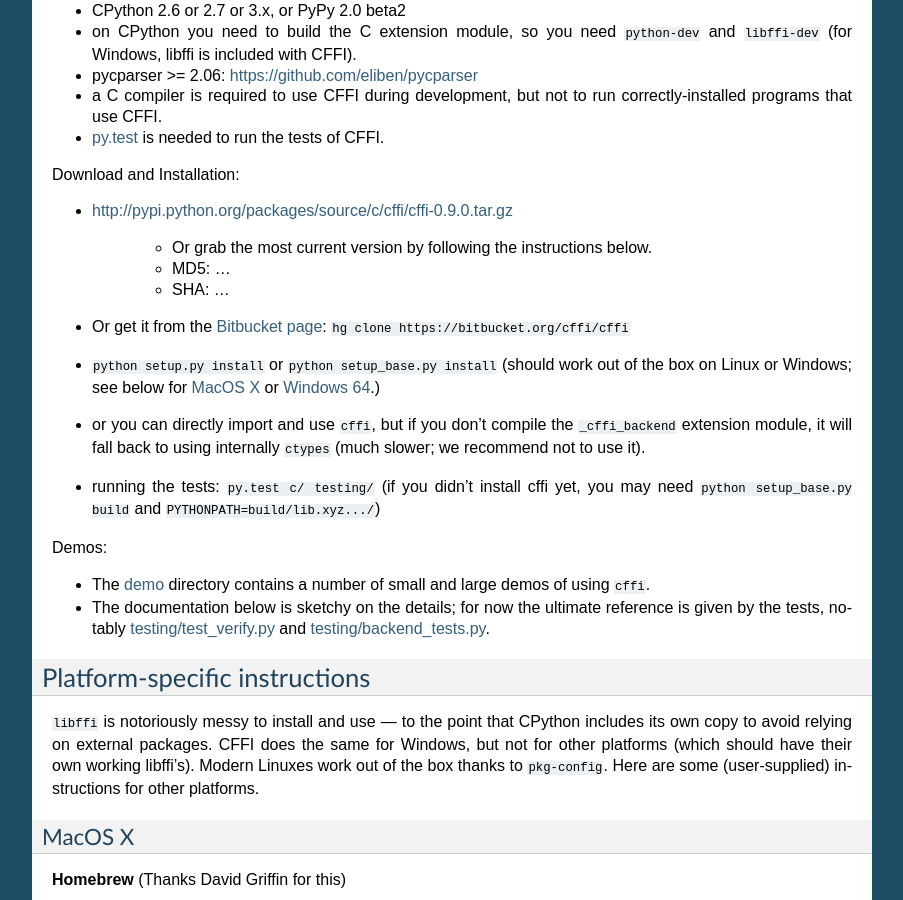
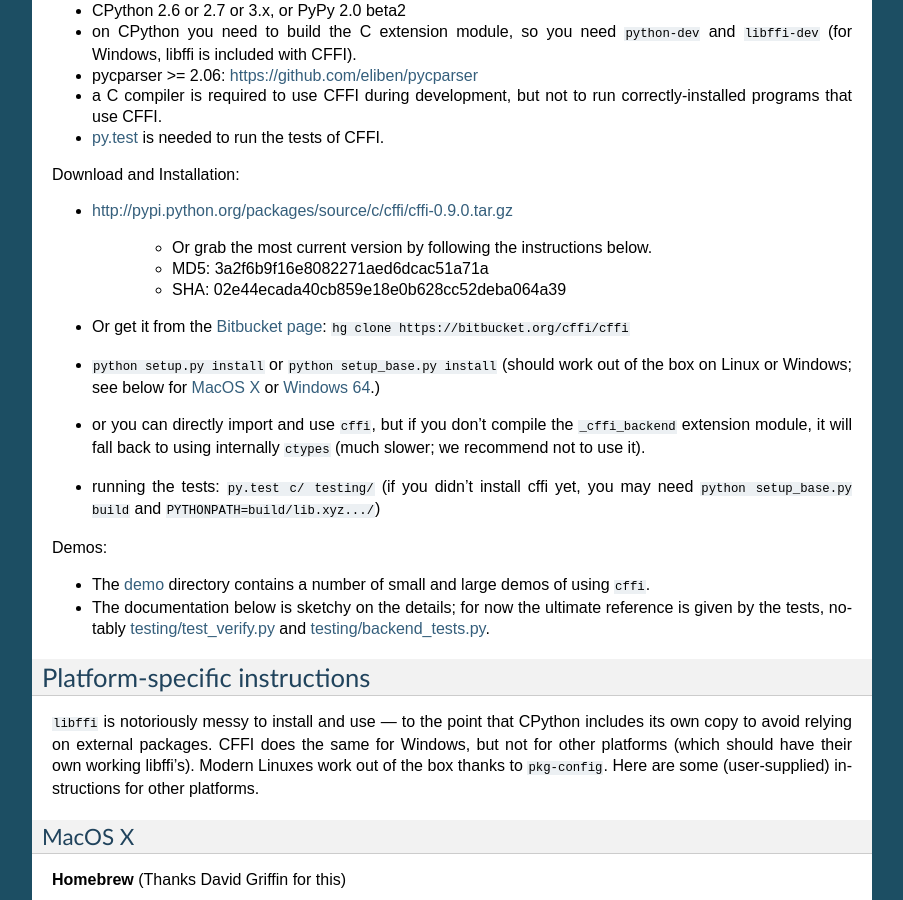
Before and after one commit to python-cffi/cffi, a Sphinx documentation site: the page built from doc/source/index.rst, in a window 1280 px wide and 900 px high, scrolled down 918 px. Shown: the whole window, without its empty margins (198-1101 px from the left). Built offline with Sphinx 7.4.7, drawn with Linux system fonts in a browser that asks for light colours.

Commit message:
Add the MD5/SHA

```diff
--- a/doc/source/index.rst
+++ b/doc/source/index.rst
@@ -92,9 +92,9 @@
 
    - Or grab the most current version by following the instructions below.
 
-   - MD5: ...
-
-   - SHA: ...
+   - MD5: 3a2f6b9f16e8082271aed6dcac51a71a
+
+   - SHA: 02e44ecada40cb859e18e0b628cc52deba064a39
 
 * Or get it from the `Bitbucket page`_:
   ``hg clone https://bitbucket.org/cffi/cffi``
```
